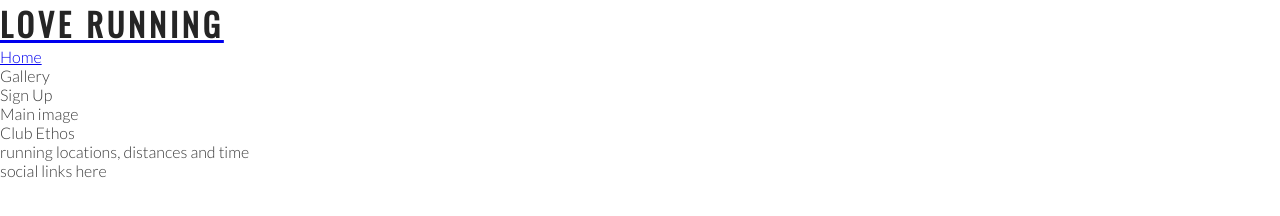
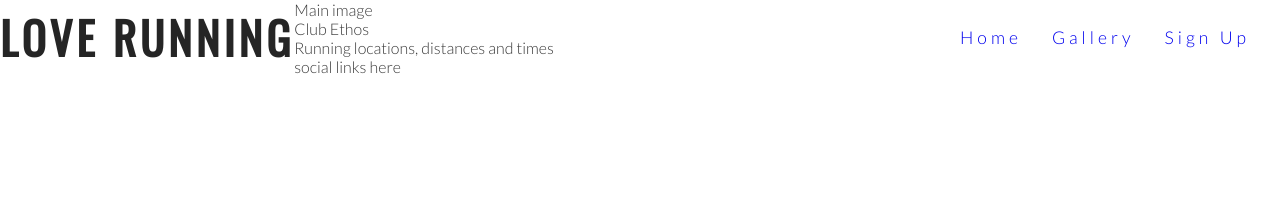
Before and after one commit to JessPorto/love-running, a plain HTML site: page index.html in a window 1280 px wide. Drawn offline with nearby package versions, Linux system fonts and the light colour scheme.

Commit message:
style navigation links

```diff
--- a/assets/css/style.css
+++ b/assets/css/style.css
@@ -1,28 +1,56 @@
 @import url('https://fonts.googleapis.com/css2?family=Lato:wght@300&family=Oswald&display=swap');
 
-*{
-    margin:0;
-    padding:0;
-    border:none;
+* {
+    margin: 0;
+    padding: 0;
+    border: none;
 }
 
-body{
-    font-family:Lato, sans-serif;
+body {
+    font-family: Lato, sans-serif;
     font-weight: 300;
     color: #3a3a3a;
 }
 
 /* headings and logo */
 
-h1, h2{
+h1, h2 {
     font-family: Oswald, sans-serif;
     text-transform: uppercase;
     letter-spacing: 4px;
     color: #252525;
+}
+
+#logo {
+    float: left;
+    font-size: 280%;
+}
+
+/* navigation links */
+
+#menu{
+    font-size: 110%;
+    letter-spacing: 4px;
+}
+
+#menu, #logo{
+    line-height:75px;
+}
+
+#menu li {
+    float: right;
+    margin-right: 30px;
+    list-style-type: none;
+}
+#menu a{
+    text-decoration: none;
+    color: inhited
+}
+
+#menu a:hover{
+    border-bottom: 1px solid #3a3a3a;
 
 }
-
-#logo{
-    float:left;
-    font-size: 280%;
+.active{
+    border-bottom:1px solid #3a3a3a ;
 }
--- a/index.html
+++ b/index.html
@@ -1,24 +1,32 @@
 <!DOCTYPE html>
 <html lang="en">
+
 <head>
     <meta charset="UTF-8">
-    <meta http-equiv="X-UA-Compatible" content="IE=edge">
     <meta name="viewport" content="width=device-width, initial-scale=1.0">
     <meta name="description" content="Love Running club for runners in Dublin, Ireland">
-    <meta name="keywords" content="Love Running, running club, Dublin">
+    <meta name="keywords" content="love running, running club, ireland, dublin">
+
     <link rel="stylesheet" href="assets/css/style.css">
     <title>Love Running</title>
 </head>
+
 <body>
     <header>
         <a href="index.html">
-            <h1>Love Running</h1>
+            <h1 id="logo">Love Running</h1>
         </a>
-        <nav>
+        <nav id="menu">
             <ul>
-                <li><a href="index.html">Home</a></li>
-                <li><a href="#"></a>Gallery</li>
-                <li><a href="#"></a>Sign Up </li>
+                <li>
+                    <a href="#">Sign Up</a>
+                </li>
+                <li>
+                    <a href="#">Gallery</a>
+                </li>
+                <li>
+                    <a href="index.html" class="">Home</a>
+                </li>
             </ul>
         </nav>
     </header>
@@ -29,10 +37,11 @@
         Club Ethos
     </section>
     <section>
-        running locations, distances and time
+        Running locations, distances and times
     </section>
     <footer>
         social links here
     </footer>
 </body>
+
 </html>
```
